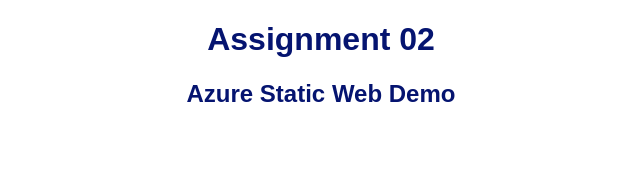
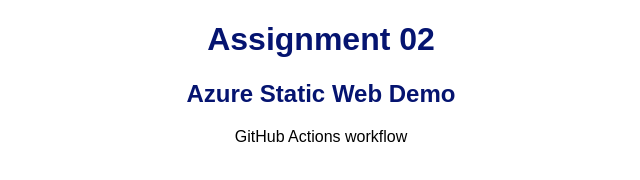
Before and after one commit to daniandp/azure-static-web-demo, a plain HTML site: page index.html in a window 1280 px wide. Shown: the whole page, without its empty margins (319-959 px from the left). Drawn offline with Linux system fonts and the light colour scheme.

Commit message:
adding a paragraph

```diff
--- a/index.html
+++ b/index.html
@@ -11,6 +11,7 @@
     <div>
         <h1>Assignment 02</h1>
         <h2>Azure Static Web Demo</h2>
+        <p>GitHub Actions workflow</p>
     </div>
 </body>
 
```
